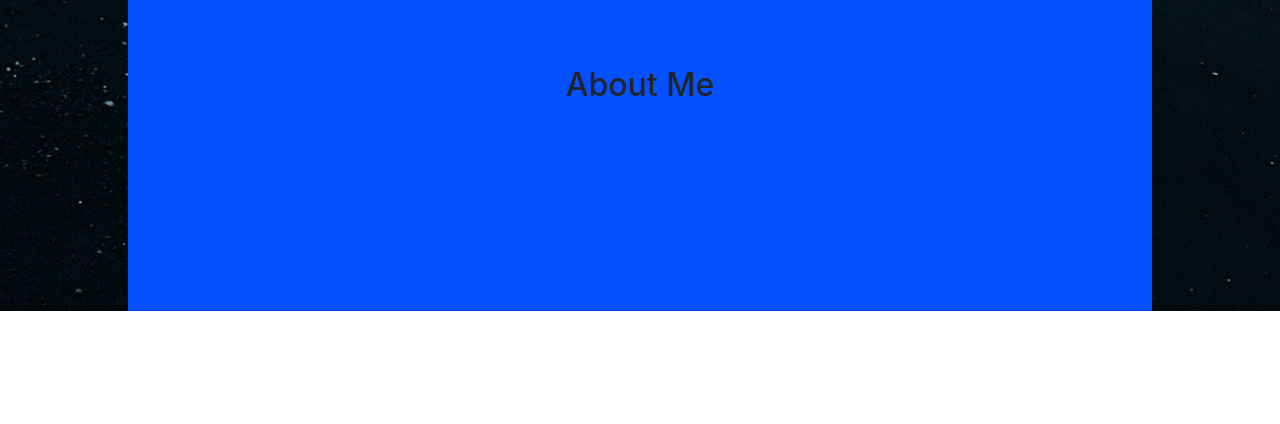
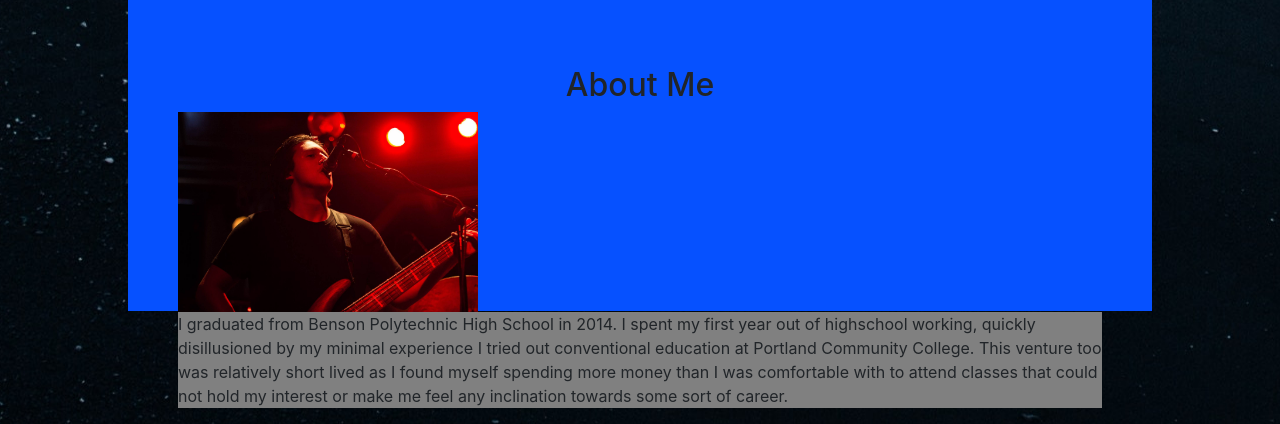
Before and after one commit to Nathanbn123/Portfolio-landing-page, a plain HTML site: page index.html in a window 1280 px wide. Shown: the part 2189-2613 px from the top of the page. Before the commit the page ends 2500 px from the top, so only its background shows below. Drawn offline with Linux system fonts and the light colour scheme.

Commit message:
it will begin the about me section of the web page

```diff
--- a/css/styles.css
+++ b/css/styles.css
@@ -54,3 +54,9 @@ h1 {
   height: 200px;
   width: 300px;
 }
+
+.about {
+  background-color: grey;
+  display: inline-block;
+  float: left;
+}
--- a/index.html
+++ b/index.html
@@ -72,11 +72,16 @@
       </div>
     </section>
 
-
-
     <section class="About me">
       <div class="container">
         <h2 class="projects-header">About Me</h2>
+        <img class="img-responsive" src="img/jam.jpg" alt="image of Omnifood-site">
+        <p class="about">I graduated from Benson Polytechnic High School in 2014. I spent my first year out of highschool working, quickly disillusioned by my minimal experience I tried out conventional education at Portland Community College.
+           This venture too was relatively short lived as I found myself spending more money than I was comfortable with to attend classes that could not hold my interest or make me feel any inclination towards some sort of career.
+           </p>
+
+
+
       </div>
     </section>
   </body>
```
Also changed, not shown: img/jam.jpg (added), img/mix.jpg (added), 1 other file.
